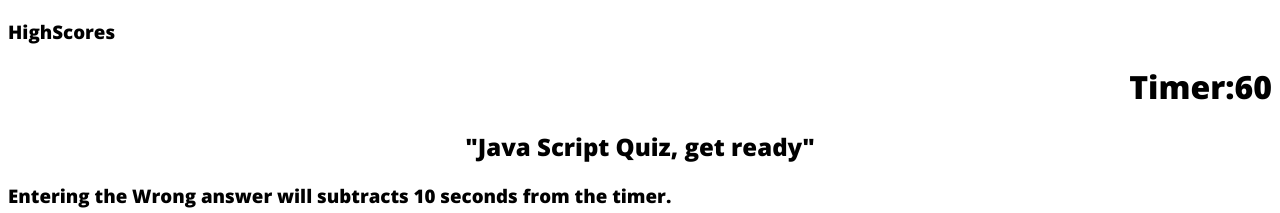
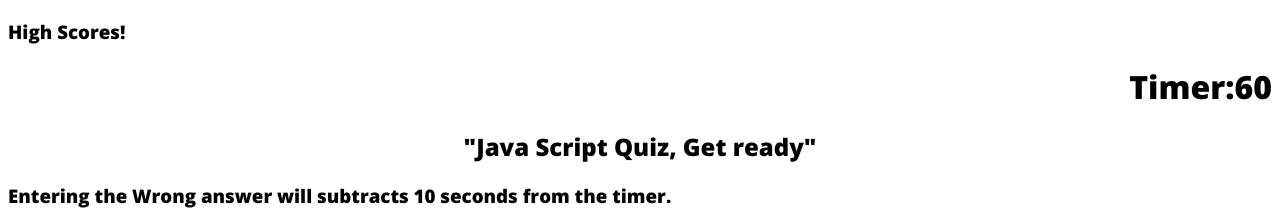
Before and after one commit to shangfii/JS_Quiz, a plain HTML site: page index.html in a window 1280 px wide. Shown: the top 213 px of the page. Drawn offline with nearby package versions, Linux system fonts and the light colour scheme; a web font is replaced by a local one.

Commit message:
Update index.html

```diff
--- a/index.html
+++ b/index.html
@@ -14,7 +14,7 @@
   </head>
   <body>
 <div id="nav">
-    <a onclick="highScorepage()"><h3 class="HighScoreLink" >HighScores</h3></a>
+    <a onclick="highScorepage()"><h3 class="HighScoreLink" >High Scores!</h3></a>
     <h1 class="timer" > Timer:60</h1>
 
   </div>
@@ -22,7 +22,7 @@
     <div id=startScreen >
 
 
-        <h2 >"Java Script Quiz, get ready"</h2>
+        <h2 >"Java Script Quiz, Get ready"</h2>
 
       <h3>
         <p>Entering the  Wrong answer will subtracts 10 seconds from the timer.</p>
```
